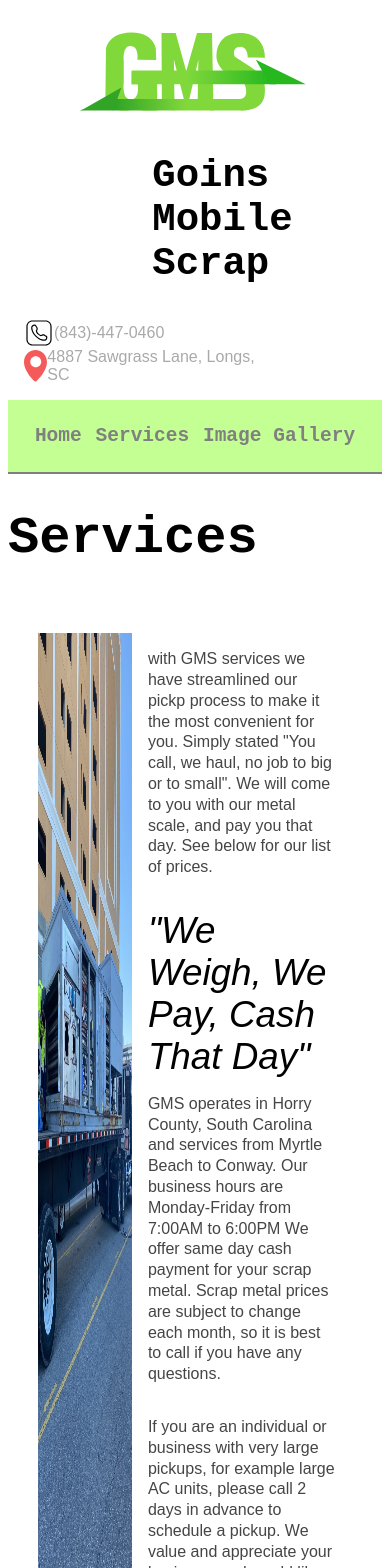
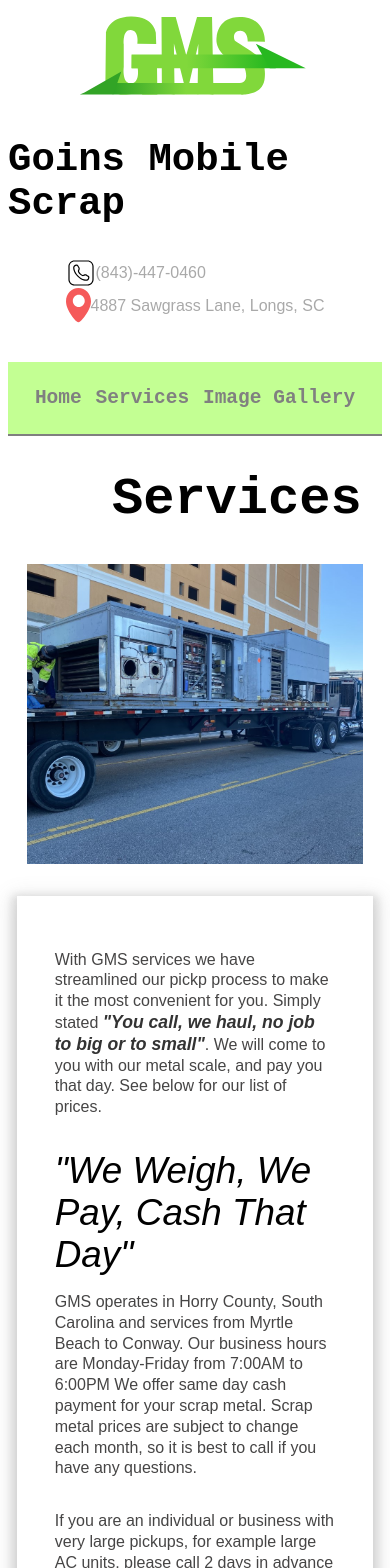
Before and after one commit to kalebmhayes/goins-mobile-scrap, a React (Create React App) app: page /services in a window 390 px wide. Shown: the top 1568 px of the page. Built offline with nearby package versions, Linux system fonts and the light colour scheme.

Commit message:
media query changes

```diff
--- a/src/Components/Header.jsx
+++ b/src/Components/Header.jsx
@@ -9,10 +9,12 @@
                 <div className='nav-title-box'>
                     <Link to='/'><img className='nav-photo' src='images/GMS-Logo.svg' width='300px'></img></Link>
                     <h1 className='title'>Goins Mobile Scrap</h1>
+
                     <div className='nav-contact'>
                         <span><img src={Phone} width='30px' /> <span>(843)-447-0460</span></span>
                         <span><img src={Pin} width='25px'/> <span>4887 Sawgrass Lane, Longs, SC</span> </span>
                     </div>
+
             </div>
 
             <div className='nav-items'>
--- a/src/Components/ServicesInfo.jsx
+++ b/src/Components/ServicesInfo.jsx
@@ -9,7 +9,7 @@
             <img className='services-image' src='images/services-image.jpg'/>
 
             <div className='services-info'>
-                <p>with GMS services we have streamlined our pickp process to make it the most convenient for you.  Simply stated "You call, we haul, no job to big or to small".  We will come to you with our metal scale, and pay you that day.  See below for our list of prices.</p>
+                <p>With GMS services we have streamlined our pickp process to make it the most convenient for you.  Simply stated <span>"You call, we haul, no job to big or to small"</span>.  We will come to you with our metal scale, and pay you that day.  See below for our list of prices.</p>
                 <span className='quote'>"We Weigh, We Pay, Cash That Day"</span>
                 <p>GMS operates in Horry County, South Carolina and services from Myrtle Beach to Conway.  Our business hours are Monday-Friday from 7:00AM to 6:00PM  We offer same day cash payment for your scrap metal.  Scrap metal prices are subject to change each month, so it is best to call if you have any questions.</p>
                 <p>If you are an individual or business with very large pickups, for example large AC units, please call 2 days in advance to schedule a pickup.  We value and appreciate your business, and would like to thank you for choosing Goins Mobile Scrap.</p>
--- a/src/index.css
+++ b/src/index.css
@@ -163,7 +163,7 @@
   display: flex;
 }
 
-.price-list h1 {
+.price-list-title {
   font-family: monospace;
 }
 .prices-container-item {
@@ -217,11 +217,13 @@
 
 .services-container {
   margin-bottom: 10%;
+  margin-top: 5%;
 }
 
 .our-services {
   font-family: monospace;
   font-size: 4em;
+  padding-left: 2em;
 }
 
 .services-info-container {
@@ -231,13 +233,18 @@
 
 .services-image {
   width: 30%;
+  height: 100%;
+  object-fit: cover;
 }
 
 .services-info {
   margin-left: auto;
   margin-right: auto;
+  padding: 1em;
 
-  width: 60%;
+  width: 50%;
+  box-shadow: 0 4px 8px 5px rgba(119, 119, 119, 0.2),
+    0 6px 20px 5px rgba(119, 119, 119, 0.19);
 }
 
 .services-info p {
@@ -246,6 +253,13 @@
   font-family: sans-serif;
   color: rgb(70, 69, 69);
   margin-bottom: 2em;
+}
+
+.services-info p span {
+  font-style: italic;
+  font-weight: bold;
+  font-size: 1.1em;
+  color: rgb(51, 51, 51);
 }
 
 .quote {
@@ -261,7 +275,8 @@
 .price-list-title {
   padding-left: 20%;
   font-size: 4em;
-  border-bottom: solid 2px rgb(70, 69, 69);
+  /* border-bottom: solid 2px rgb(70, 69, 69); */
+  box-shadow: 0 7px 10px -5px rgb(163, 163, 163);
 }
 
 .prices-container-item {
@@ -319,6 +334,18 @@
 @media (max-width: 700px) {
   .nav-title-box {
     flex-direction: column;
+    padding: 0;
+    justify-content: center;
+    align-items: center;
+    margin-bottom: 10%;
+  }
+  .title {
+    width: fit-content;
+    align-self: center;
+  }
+  .nav-contact {
+    margin-right: auto;
+    margin-left: auto;
   }
 
   .main-div {
@@ -326,7 +353,6 @@
     justify-content: center;
     height: auto;
     margin: 0;
-    border: solid magenta 2px;
   }
   .main-div p {
     line-height: 1em;
@@ -337,4 +363,23 @@
   .main-div img {
     width: 50%;
   }
+
+  .services-info-container {
+    flex-direction: column;
+    padding: 0;
+    align-items: center;
+    justify-content: center;
+  }
+
+  .services-info {
+    padding: 10%;
+    width: 95%;
+  }
+
+  .services-image {
+    width: 90%;
+    height: 300px;
+    object-fit: cover;
+    margin-bottom: 2em;
+  }
 }
```
Lines whose indentation alone changed are shown as unchanged.
